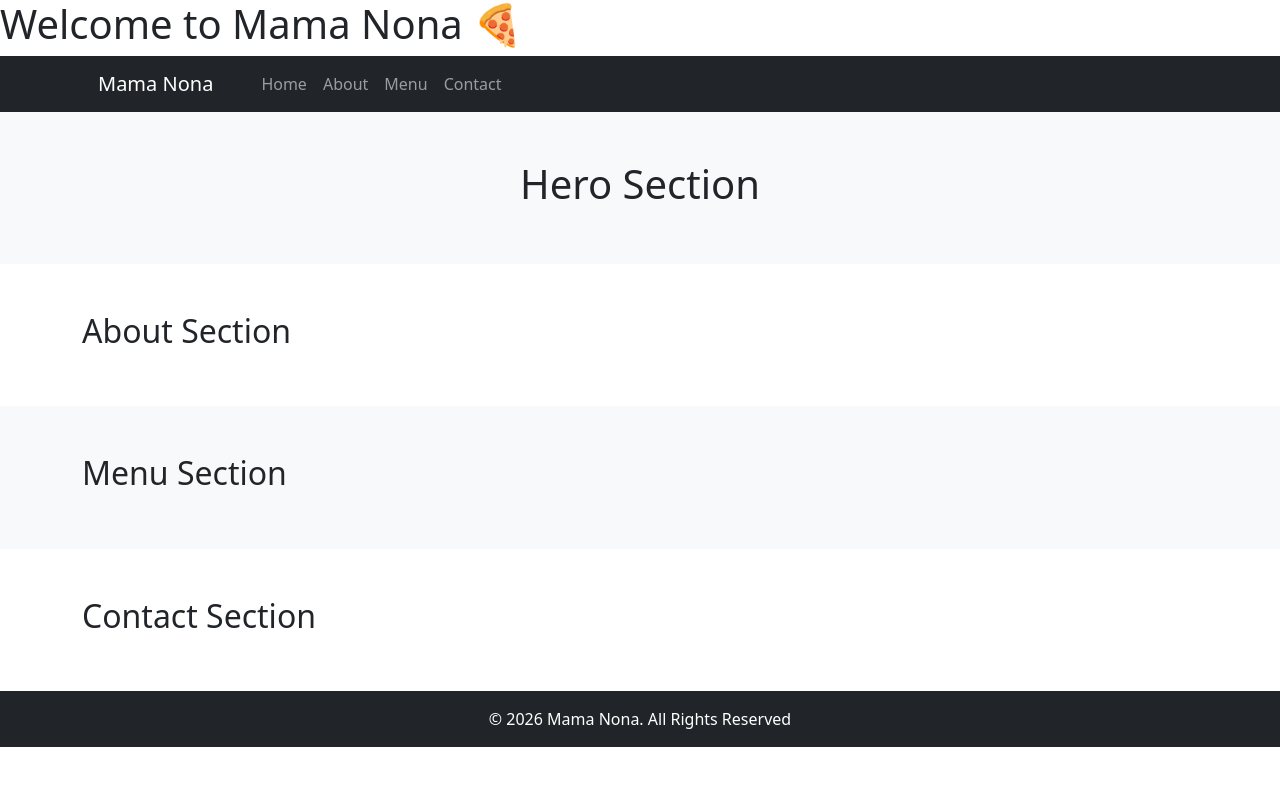
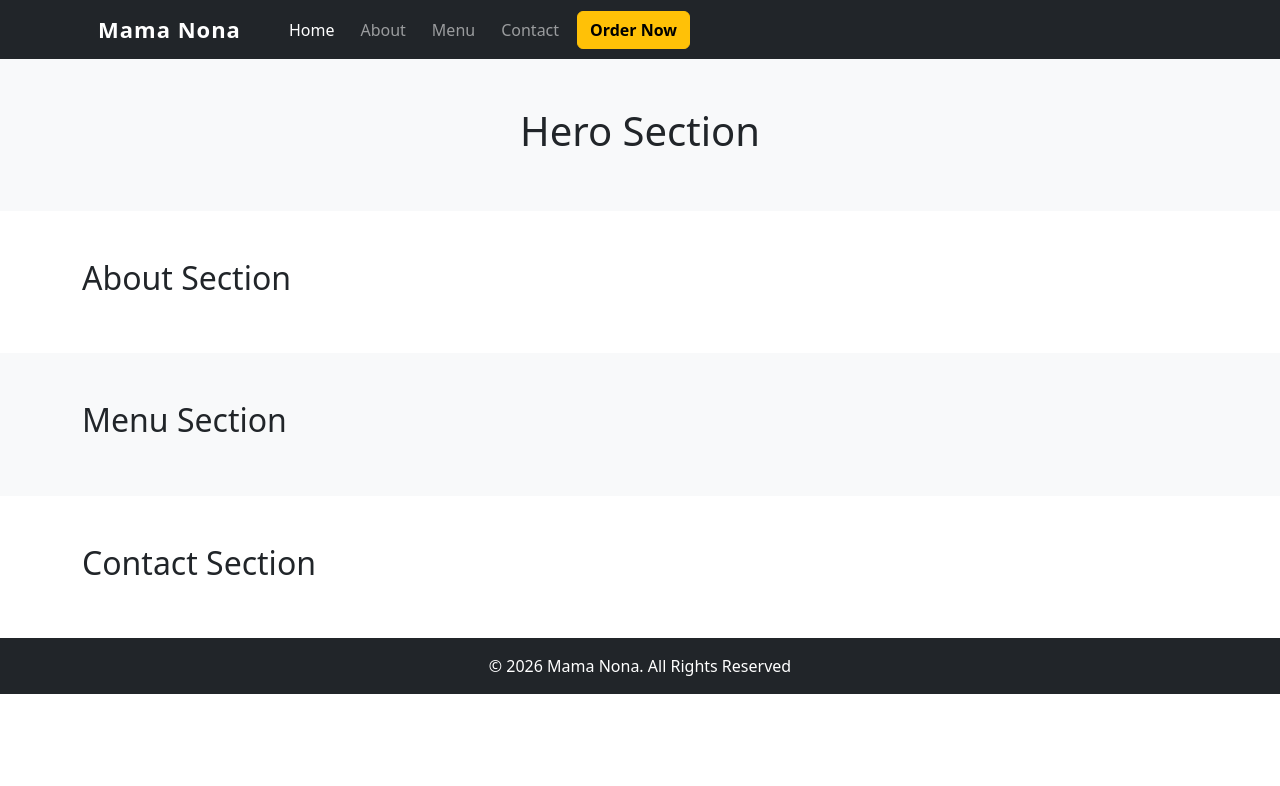
Before and after one commit to khaledelzayat/mama-nona-wabsite, a plain HTML site: page index.html in a window 1280 px wide. Drawn offline with nearby package versions, Linux system fonts and the light colour scheme.

Commit message:
Completed Task 4: Navbar design

```diff
--- a/index.html
+++ b/index.html
@@ -10,25 +10,51 @@
 </head>
 <body>
 
-    <h1>Welcome to Mama Nona 🍕</h1>
-
         <!-- Navbar -->
     <header>
         <nav class="navbar navbar-expand-lg navbar-dark bg-dark">
             <div class="container">
-            <a class="navbar-brand" href="#">Mama Nona</a>
 
+                <!-- Logo -->
+                <a class="navbar-brand fw-bold" href="#">
+                Mama Nona
+                </a>
+
+                <!-- Mobile button -->
                 <button class="navbar-toggler" type="button" data-bs-toggle="collapse" data-bs-target="#navbarNav">
                 <span class="navbar-toggler-icon"></span>
                 </button>
 
+                <!-- Menu -->
                 <div class="collapse navbar-collapse" id="navbarNav">
-            <ul class="navbar-nav ms-auto">
-                <li class="nav-item"><a class="nav-link" href="#hero">Home</a></li>
-                <li class="nav-item"><a class="nav-link" href="#about">About</a></li>
-                <li class="nav-item"><a class="nav-link" href="#menu">Menu</a></li>
-                <li class="nav-item"><a class="nav-link" href="#contact">Contact</a></li>
+
+                <ul class="navbar-nav ms-auto align-items-lg-center">
+
+                    <li class="nav-item">
+                    <a class="nav-link active" href="#hero">Home</a>
+                    </li>
+
+                    <li class="nav-item">
+                    <a class="nav-link" href="#about">About</a>
+                    </li>
+
+                    <li class="nav-item">
+                    <a class="nav-link" href="#menu">Menu</a>
+                    </li>
+
+                    <li class="nav-item">
+                    <a class="nav-link" href="#contact">Contact</a>
+                    </li>
+
+                    <!-- Button -->
+                    <li class="nav-item ms-lg-3 mt-2 mt-lg-0">
+                    <a class="btn btn-warning fw-bold" href="#menu">
+                        Order Now
+                    </a>
+                    </li>
+
                 </ul>
+
                 </div>
             </div>
 </nav>
--- a/style.css
+++ b/style.css
@@ -0,0 +1,13 @@
+.navbar-brand {
+    font-size: 22px;
+    letter-spacing: 1px;
+}
+
+.nav-link {
+    margin-right: 10px;
+    transition: 0.3s;
+}
+
+.nav-link:hover {
+    color: #ffc107 !important;
+}
```
Lines whose indentation alone changed are shown as unchanged.
